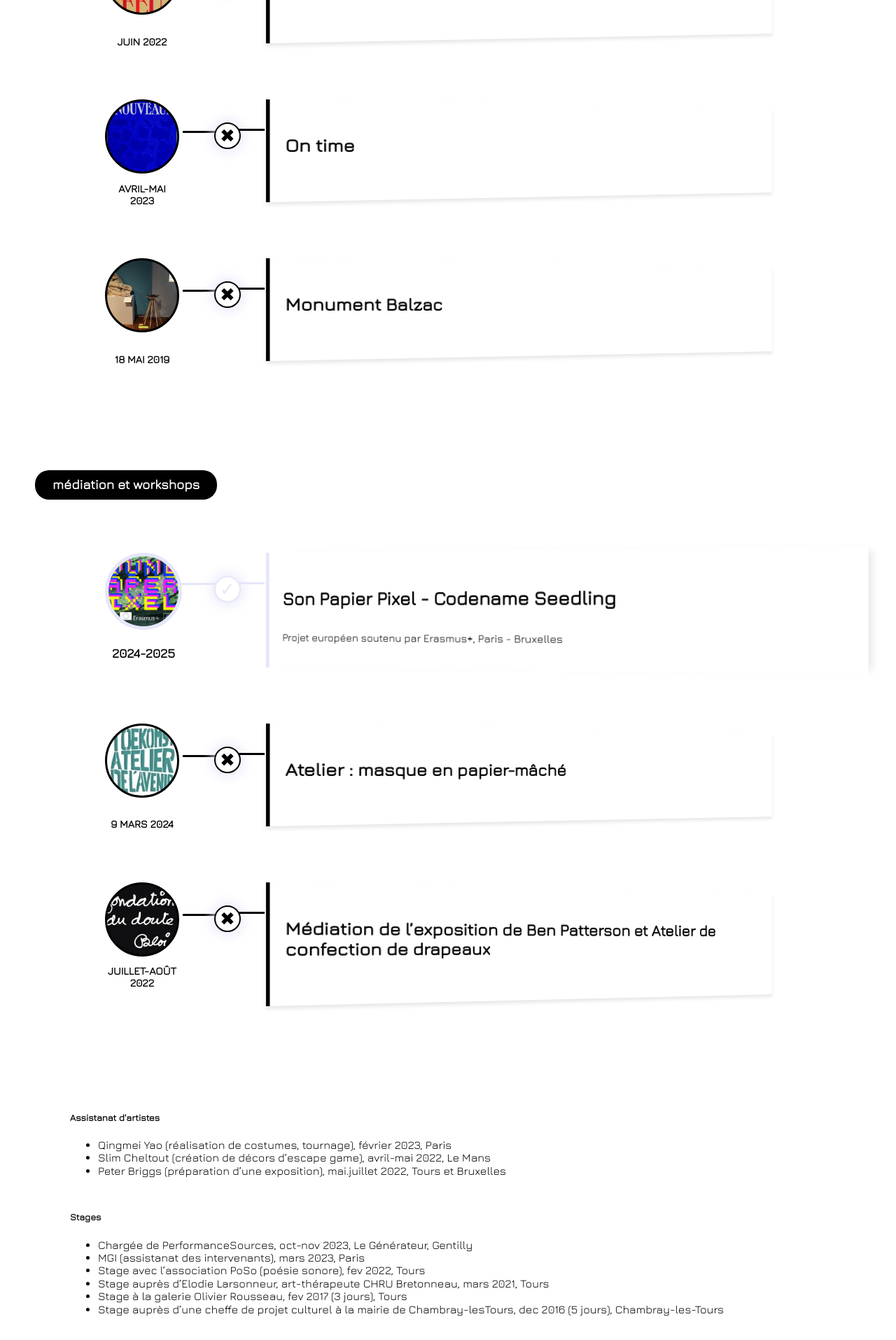
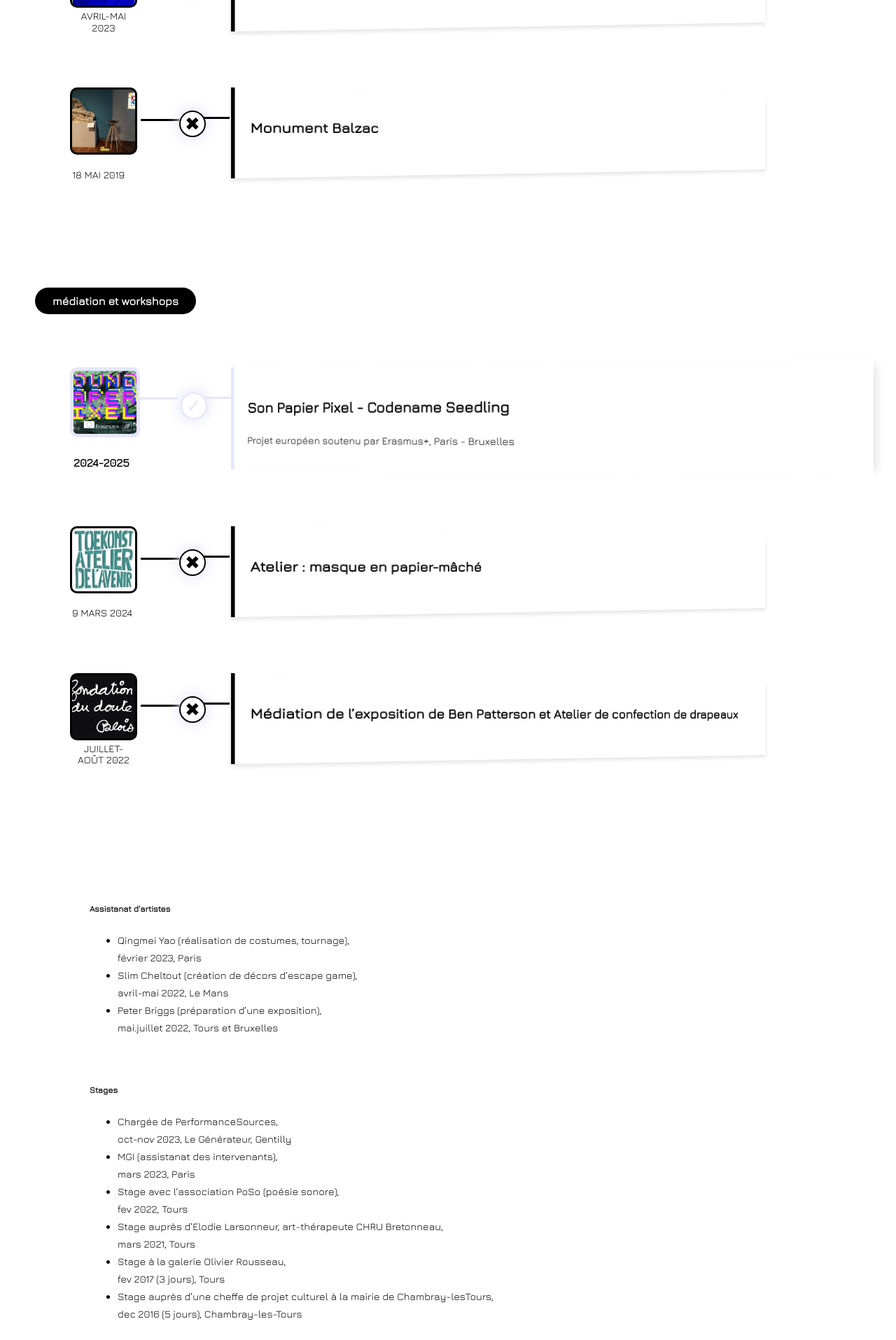
Before and after one commit to CamillePaillou/camille.paillou, a PHP site: page /art/news.php in a window 1280 px wide. Shown: the part 2685-4600 px from the top of the page at 70% size. Run offline with PHP 8.4, Linux system fonts and the light colour scheme.

Commit message:
css responsive page news cv

```diff
--- a/art/demcv.php
+++ b/art/demcv.php
@@ -20,7 +20,7 @@
         <div><a href="portfolio.php">portfolio</a></div>
     </div>
 
-    <h2 class="bio">démarche artistique</h2>
+    <h2 class="titre-dem">démarche artistique</h2>
             <div class="dem">
                 <p>Ma pratique est issue d’un dialogue entre toucher et mémoire, où le contact avec la matière ravive des réminiscences mentales et corporelles.
                     Le papier mâché et le plastique interrogent la permanence et l’éphémère, la porosité et l’impénétrable.
--- a/art/news.php
+++ b/art/news.php
@@ -21,7 +21,7 @@
         <div><a href="portfolio.php">portfolio</a></div>
     </div>
 
-    <h2 class="bio">expériences et cv</h2>
+    <h2 class="titre-dem">expériences et cv</h2>
 
 
 
@@ -33,7 +33,7 @@
             <li class="event">
                 <input type="radio" name="tl-group" checked/>
                 <label></label>
-                <div class="thumb user-1"><span>2022-2025</span></div>
+                <div class="thumb user-1 date"><span>2022-2025</span></div>
                 <div class="content-perspective">
                     <div class="content">
                         <div class="content-inner">
@@ -242,21 +242,21 @@
     <div class="assistanat">
         <h5>Assistanat d'artistes</h5>
         <ul>
-            <li>Qingmei Yao (réalisation de costumes, tournage), février 2023, Paris</li>
-            <li>Slim Cheltout (création de décors d’escape game), avril-mai 2022, Le Mans</li>
-            <li>Peter Briggs (préparation d’une exposition), mai.juillet 2022, Tours et Bruxelles</li>
+            <li>Qingmei Yao (réalisation de costumes, tournage),<br> février 2023, Paris</li>
+            <li>Slim Cheltout (création de décors d’escape game), <br> avril-mai 2022, Le Mans</li>
+            <li>Peter Briggs (préparation d’une exposition), <br> mai.juillet 2022, Tours et Bruxelles</li>
         </ul>
     </div>
 
     <div class="stage">
         <h5>Stages</h5>
         <ul>
-            <li>Chargée de PerformanceSources, oct-nov 2023, Le Générateur, Gentilly</li>
-            <li>MGI (assistanat des intervenants), mars 2023, Paris </li>
-            <li>Stage avec l’association PoSo (poésie sonore), fev 2022, Tours</li>
-            <li>Stage auprès d’Elodie Larsonneur, art-thérapeute CHRU Bretonneau, mars 2021, Tours</li>
-            <li>Stage à la galerie Olivier Rousseau,  fev 2017 (3 jours), Tours</li>
-            <li>Stage auprès d’une cheffe de projet culturel à la mairie de Chambray-lesTours,  dec 2016 (5 jours), Chambray-les-Tours</li>
+            <li>Chargée de PerformanceSources, <br> oct-nov 2023, Le Générateur, Gentilly</li>
+            <li>MGI (assistanat des intervenants),<br> mars 2023, Paris </li>
+            <li>Stage avec l’association PoSo (poésie sonore), <br> fev 2022, Tours</li>
+            <li>Stage auprès d’Elodie Larsonneur, art-thérapeute CHRU Bretonneau, <br> mars 2021, Tours</li>
+            <li>Stage à la galerie Olivier Rousseau, <br> fev 2017 (3 jours), Tours</li>
+            <li>Stage auprès d’une cheffe de projet culturel à la mairie de Chambray-lesTours, <br> dec 2016 (5 jours), Chambray-les-Tours</li>
         </ul>
     </div>
 
--- a/art/portfolio.php
+++ b/art/portfolio.php
@@ -20,7 +20,7 @@
         <div><a href="news.php">expériences et cv</a></div>
     </div>
 
-    <h2 class="bio">portfolio</h2>
+    <h2 class="titre-dem">portfolio</h2>
         <div class="colonne-portfolio">
             <div class="colonne-portfolio-left">
                 <img src="portfolioh.jpg">
--- a/css/cpaillou.css
+++ b/css/cpaillou.css
@@ -775,14 +764,13 @@ hr.solid {
     color: white;
     margin: 0;
     text-align: center;
-}
-
-
+    font-size: 0.9rem;
+}
 .timeline-art {
 	position: relative;
 	list-style-type: none;
-	padding:50px;
-    margin-left: 100px;
+	padding:20px;
+    margin-left: 10px;
 }
 
 /*la barre timeline*/
@@ -805,19 +793,19 @@ hr.solid {
 /*tout le container pour un evenement */
 .event {
 	position: relative;
-	margin-bottom: 80px;
-	padding-right: 40px;
+	margin-bottom: 30px;
+	padding-right: 20px;
 }
 
 /*la photo*/
 .thumb {
 	position: absolute;
-	width: 100px;
-	height: 100px;
+	width: 60px;
+	height: 60px;
 	border: 3px solid black;
     background-size: cover; /* Ajuste la taille de l'image */
     background-position: center; /* Centre l'image */
-	border-radius: 50%;
+	border-radius: 10px;
 }
 /*la barre de gauche juste après la thumb*/
 .thumb:before {
@@ -826,85 +814,83 @@ hr.solid {
 	height: 3px;
 	z-index: -1;
 	background: black;
-	width: 51px;
-	top: 42px;
-	left: 100%;
+	width: 30px;
+	top: 28px;
+	left: 55px;
 	margin-left: 8px;
 }
 
 /*la date*/
 .thumb span {
 	color: black;
-	width: 100%;
 	text-align: center;
-	font-weight: 700;
-	font-size: 15px;
 	text-transform: uppercase;
 	position: absolute;
-	bottom: -50px;
+	bottom: -40px;
     display: block;
+    margin-top: 10px;
 }
 
 /*les photos pour chaque évenement */
 .user-1 {
-	background-image: url(/images/cv/bap.webp);
+	background-image: url(../images/cv/bap.webp);
 }
 
 .user-2 {
-	background-image: url(/images/cv/bap.webp);
+	background-image: url(../images/cv/bap.webp);
 }
 
 .user-3 {
-	background-image: url(/images/cv/talm.webp);
+	background-image: url(../images/cv/talm.webp);
 }
 
 .user-4 {
-	background-image: url(/images/cv/eparse.webp);
+	background-image: url(../images/cv/eparse.webp);
 }
 
 .user-5 {
-	background-image: url(/images/cv/dna.webp);
+	background-image: url(../images/cv/dna.webp);
 }
 
 .user-6 {
-	background-image: url(/images/cv/crush.webp);
+	background-image: url(../images/cv/crush.webp);
 }
 
 .user-7 {
-	background-image: url(/images/cv/lost.webp);
+	background-image: url(../images/cv/lost.webp);
 }
 
 .user-8 {
-	background-image: url(/images/cv/surlefeu.webp);
+	background-image: url(../images/cv/surlefeu.webp);
 }
 
 .user-9 {
-	background-image: url(/images/cv/monde.webp);
+	background-image: url(../images/cv/monde.webp);
 }
 
 .user-10 {
-	background-image: url(/images/cv/balzac.webp);
+	background-image: url(../images/cv/balzac.webp);
 }
 
 .user-11 {
-	background-image: url(/images/cv/spp.webp);
+	background-image: url(../images/cv/spp.webp);
 }
 
 .user-12 {
-	background-image: url(/images/cv/brux.webp);
+	background-image: url(../images/cv/brux.webp);
 }
 
 .user-13 {
-	background-image: url(/images/cv/blois.webp);
+	background-image: url(../images/cv/blois.webp);
 }
 
 /*le rond milieu*/
 .event label,
 .event input[type="radio"] {
-	width: 24px;
-	height: 24px;
-	left: 158px;
-	top: 36px;
+	width: 15px;
+	height: 15px;
+	left: 95px;
+	top: 20px;
 	position: absolute;
 	display: block;;
 }
@@ -922,12 +908,9 @@ hr.solid {
     border: 2px solid black;
     border-radius: 50%;
     color: black;
-    font-size: 26px;
+    font-size: 15px;
     height: 100%;
     width: 100%;
-    left: -2px;
-    top: -3px;
-    line-height: 24px;
     position: absolute;
     text-align: center;
     padding: 5px;
@@ -945,16 +928,16 @@ hr.solid {
 
 /*container pour evement*/
 .content-perspective {
-	margin-left: 230px;
+	margin-left: 150px;
 	position: relative;
 	perspective: 600px;
 }
 /*barre entre input radio et container titre*/
 .content-perspective:before {
 	content: '';
-	width: 37px;
-	left: -39px;
-	top: 42px;
+	width: 28px;
+	left: -28px;
+	top: 32px;
 	position: absolute;
 	height: 3px;
 	z-index: -1;
@@ -1004,9 +987,12 @@ hr.solid {
 
 /*effet transition quand sélectionne*/
 .thumb,
-.thumb span,
 .content-inner h3 {
 	transition: all 0.6s ease-in-out 0.2s;
+    font-size: 1rem;
+}
+.thumb span {
+    font-size:0.7rem;
 }
 .content-inner {
 	transition: box-shadow 0.8s linear 0.2s;
@@ -1016,6 +1002,7 @@ hr.solid {
 }
 .content-inner p {
 	transition: max-height 0.5s linear, color 0.3s linear;
+    font-size: 0.8rem;
 }
 
 /*couleur bouton radio checked*/
@@ -1068,7 +1061,9 @@ hr.solid {
     top:38px;
 }
 .assistanat, .stage {
-    margin: 20px 10px 50px 100px;
+    margin: 5% 10%;
+    font-size:0.9rem;
+    line-height: 25px;
 }
 
 /*FOOTER*/
@@ -1278,6 +1305,110 @@ footer {
         grid-template-columns: repeat(120, 2.5%);
         grid-template-rows: repeat(30, 2%);
       }
+
+/*NEWS - CV*/
+
+.section-news h3 {
+    font-size: 1rem;
+}
+.timeline-art {
+	padding:50px;
+    margin-left: 50px;
+}
+
+/*tout le container pour un evenement */
+.event {
+	position: relative;
+	margin-bottom: 80px;
+	padding-right: 40px;
+}
+
+/*la photo*/
+.thumb {
+	position: absolute;
+	width:90px;
+	height:90px;
+}
+/*la barre de gauche juste après la thumb*/
+.thumb:before {
+	width: 55px;
+	top: 42px;
+	left: 100%;
+}
+
+/*la date*/
+.thumb span {
+	color: black;
+	text-align: center;
+	text-transform: uppercase;
+	position: absolute;
+	bottom: -40px;
+    display: block;
+    margin-top: 10px;
+}
+
+/*le rond milieu*/
+.event label,
+.event input[type="radio"] {
+	width: 24px;
+	height: 24px;
+	left: 158px;
+	top: 36px;
+	position: absolute;
+	display: block;;
+}
+/*la croix*/
+.event label:after {
+    font-size: 26px;
+    left: -2px;
+    top: -3px;
+    line-height: 24px;
+}
+
+/*container pour evement*/
+.content-perspective {
+	margin-left: 230px;
+}
+/*barre entre input radio et container titre*/
+.content-perspective:before {
+	content: '';
+	width: 37px;
+	left: -39px;
+	top: 42px;
+}
+
+/*effet transition quand sélectionne*/
+.thumb,
+.content-inner h3 {
+    font-size: 1.3rem;
+}
+.thumb span {
+    font-size:0.9rem;
+}
+.content-inner p {
+	transition: max-height 0.5s linear, color 0.3s linear;
+    font-size: 0.9rem;
+}
+
+/*couleur bouton radio checked*/
+.event input[type="radio"]:checked + label:after {
+    left: 0px;
+	top:0px;
+}
+
+/*conteneur droite titre p*/
+/*barre droite label - content*/
+.event input[type="radio"]:checked ~ .content-perspective:before {
+	background: lavender;
+    left: -40px;
+	top: 42px;
+    width:40px;
+}
+
+.event input[type="radio"]:checked ~ .thumb span {
+    font-size: 1rem;
+    bottom:-50px;
+}
 
 }
 
```
Also changed, not shown: other parts of css/cpaillou.css (+72 -35 lines).
